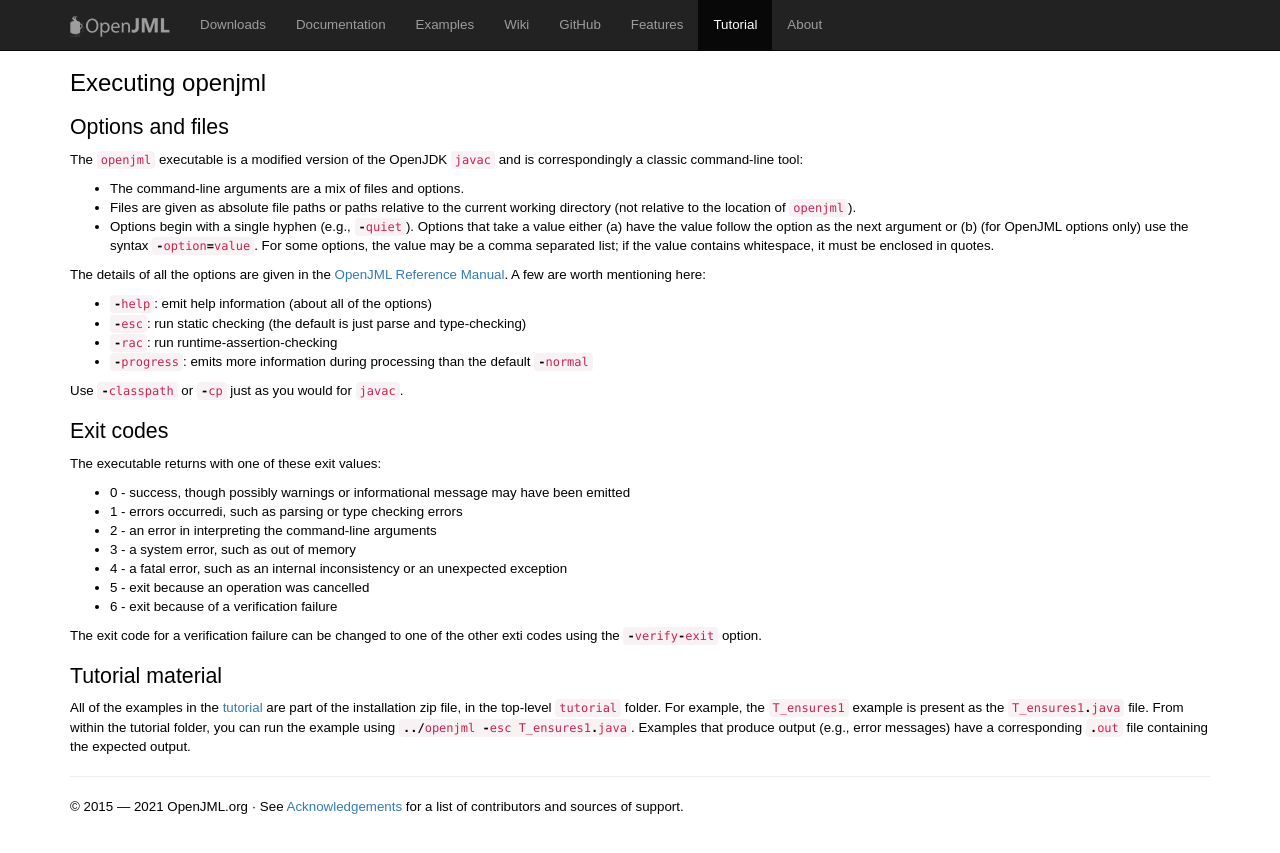
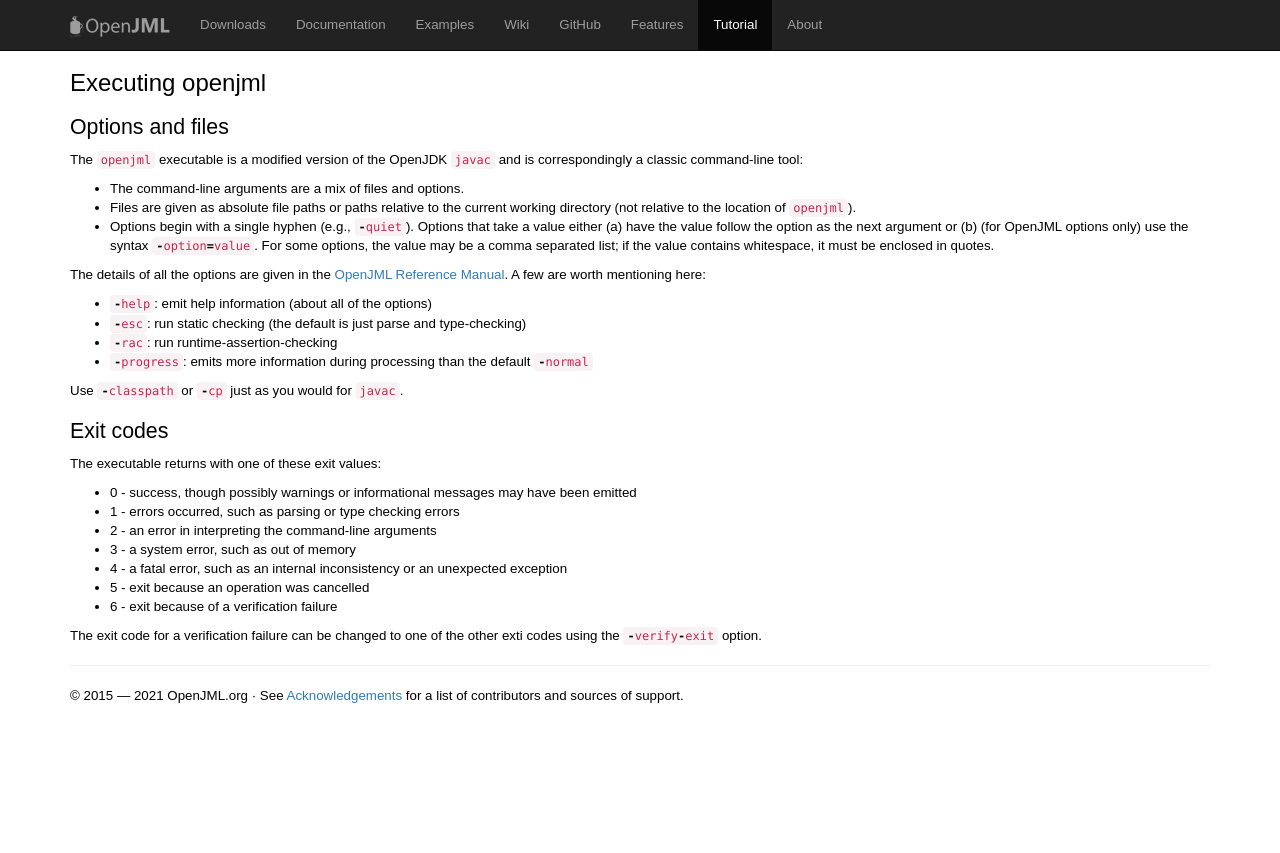
Before and after one commit to OpenJML/openjml.github.io, a Jekyll site: the page built from tutorial/Execution.md, in a window 1280 px wide. Shown: the top 853 px of the page. Built offline with Jekyll 4.4.1, drawn with Linux system fonts in a browser that asks for light colours; our own code applies the rules of GitHub Pages for plain Markdown files.

Commit message:
More edits

```diff
--- a/tutorial/Execution.md
+++ b/tutorial/Execution.md
@@ -24,8 +24,8 @@
 ## Exit codes
 
 The executable returns with one of these exit values:
-* 0 - success, though possibly warnings or informational message may have been emitted
-* 1 - errors occurredi, such as parsing or type checking errors
+* 0 - success, though possibly warnings or informational messages may have been emitted
+* 1 - errors occurred, such as parsing or type checking errors
 * 2 - an error in interpreting the command-line arguments
 * 3 - a system error, such as out of memory
 * 4 - a fatal error, such as an internal inconsistency or an unexpected exception
@@ -33,12 +33,3 @@
 * 6 - exit because of a verification failure
 
 The exit code for a verification failure can be changed to one of the other exti codes using the `-verify-exit` option.
-
-## Tutorial material
-
-All of the examples in the [tutorial](../index) are part of the installation
-zip file, in the top-level `tutorial` folder. For example, the `T_ensures1`
-example is present as the `T_ensures1.java` file. From within the tutorial
-folder, you can run the example using `../openjml -esc T_ensures1.java`.
-Examples that produce output (e.g., error messages) have a corresponding `.out`
-file containing the expected output.
```
Also changed, not shown: tutorial/index.md (+7 -1 lines), tutorial/Introduction.md (deleted).
